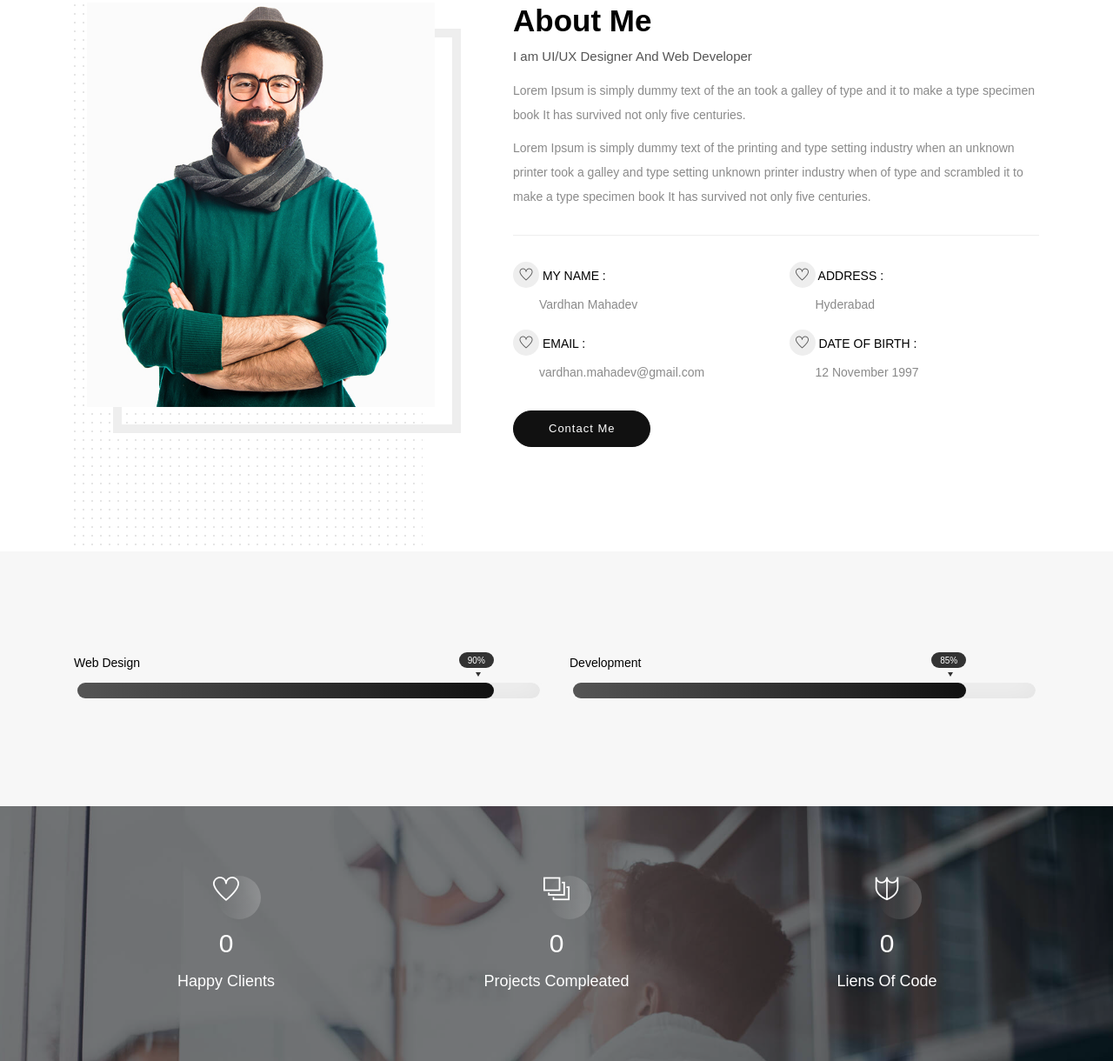
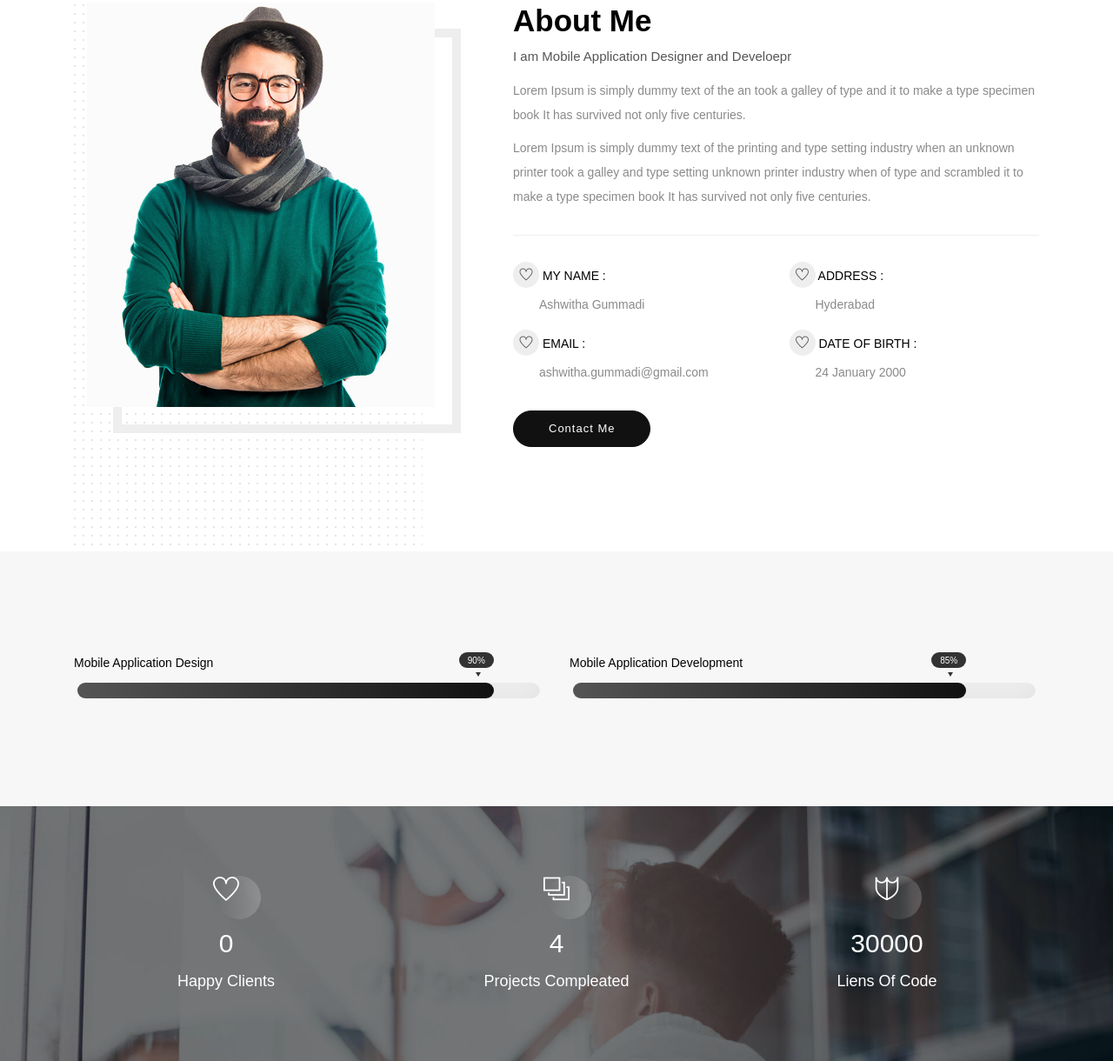
Before and after one commit to vardhan-itspe/portfolio, a plain HTML site: page innovationplans.com/idesign/buka/main.html in a window 1280 px wide. Shown: the part 917-2137 px from the top of the page at 87% size. Drawn offline with Linux system fonts and the light colour scheme; a web font is replaced by a local one.

Commit message:
code upload

```diff
--- a/innovationplans.com/idesign/buka/main.html
+++ b/innovationplans.com/idesign/buka/main.html
@@ -8,12 +8,12 @@
         <meta charset="utf-8">
 		<meta http-equiv="X-UA-Compatible" content="IE=edge" />
         <meta name="viewport" content="width=device-width, initial-scale=1, maximum-scale=1" />
-		<meta name="keywords" content="Vardhan Mahadev" />
-		<meta name="description" content="Vardhan Mahadev" />
+		<meta name="keywords" content="Ashwitha Gummadi" />
+		<meta name="description" content="Ashwitha Gummadi" />
 		<meta name="author" content="" />
 
 		<!-- Title  -->
-		<title>Vardhan Mahadev</title>
+		<title>Ashwitha Gummadi</title>
 
 		<!-- Favicon -->
 		<link rel="shortcut icon" href="img/favicon.ico" />
@@ -98,9 +98,9 @@
                         <h1 class="cd-headline clip">
                             <span class="blc">I Am </span>
                             <span class="cd-words-wrapper">
-                              <b class="is-visible">Vardhan Mahadev</b>
-                              <b>a Developer</b>
-                              <b>a Designer</b>
+                              <b class="is-visible">Ashwitha Gummadi</b>
+                              <b>a React Native Developer</b>
+                              <b>a Mobile Application Designer</b>
                             </span>
                         </h1>
                         <p>Technology and design are the core of success for every business.</p>
@@ -134,7 +134,7 @@
                     <div class="col-lg-7">
                         <div class="content">
                             <h3>About Me</h3>
-                            <span>I am UI/UX Designer And Web Developer</span>
+                            <span>I am Mobile Application Designer and Develoepr</span>
                             <p class="mb-10">Lorem Ipsum is simply dummy text of the an took a galley of type and it to make a type specimen book It has survived not only five centuries.</p>
                             <p>Lorem Ipsum is simply dummy text of the printing and type setting industry when an unknown printer took a galley and type setting unknown printer industry when of type and scrambled it to make a type specimen book It has survived not only five centuries.</p>
 
@@ -143,11 +143,11 @@
                                     <div class="col-md-6">
                                         <div class="item mb-sm30 mb-15">
                                             <h6><span class="icon ti-heart"></span> My Name : </h6>
-                                            <p>Vardhan Mahadev</p>
+                                            <p>Ashwitha Gummadi</p>
                                         </div>
                                         <div class="item mb-sm30">
                                             <h6><span class="icon ti-heart"></span> Email : </h6>
-                                            <p>vardhan.mahadev@gmail.com</p>
+                                            <p>ashwitha.gummadi@gmail.com</p>
                                         </div>
                                     </div>
                                     <div class="col-md-6">
@@ -157,7 +157,7 @@
                                         </div>
                                         <div class="item">
                                             <h6><span class="icon ti-heart"></span> Date Of Birth : </h6>
-                                            <p>12 November 1997</p>
+                                            <p>24 January 2000</p>
                                         </div>
                                     </div>
                                 </div>
@@ -186,7 +186,7 @@
                     <div class="col-lg-6">
                         <div class="skills">
                             <div class="skill-item">
-                                <h5>Web Design</h5>
+                                <h5>Mobile Application Design</h5>
                                 <div class="skill-progress">
                                     <div class="progres" data-value="90%"></div>
                                 </div>
@@ -203,7 +203,7 @@
                     <div class="col-lg-6">
                         <div class="skills">
                             <div class="skill-item">
-                                <h5>Development</h5>
+                                <h5>Mobile Application Development</h5>
                                 <div class="skill-progress">
                                     <div class="progres" data-value="85%"></div>
                                 </div>
@@ -238,7 +238,7 @@
                     <div class="col-lg-4 col-md-6">
                         <div class="item text-center mb-md50">
                             <span class="icon ti-layers-alt"></span>
-                            <h4 class="count">0</h4>
+                            <h4 class="count">4</h4>
                             <h6>Projects Compleated</h6>
                         </div>
                     </div>
@@ -246,7 +246,7 @@
                     <div class="col-lg-4 col-md-6">
                         <div class="item text-center">
                             <span class="icon ti-shield"></span>
-                            <h4 class="count">0</h4>
+                            <h4 class="count">30000</h4>
                             <h6>Liens Of Code</h6>
                         </div>
                     </div>
@@ -353,17 +353,17 @@
                     <div class="owl-carousel owl-theme offset-lg-1 col-lg-10 text-center">
                         <div class="item">
                             <p>Lorem Ipsum is simply dummy text of the printing and type setting industry when an unknown printer took a galley of type and scrambled it to make a type specimen book It has survived not only five centuries.</p>
-                            <h6>Vardhan Mahadev</h6>
+                            <h6>Ashwitha Gummadi</h6>
                             <h5>Envato customer</h5>
                         </div>
                         <div class="item">
                             <p>Lorem Ipsum is simply dummy text of the printing and type setting industry when an unknown printer took a galley of type and scrambled it to make a type specimen book It has survived not only five centuries.</p>
-                            <h6>Vardhan Mahadev</h6>
+                            <h6>Ashwitha Gummadi</h6>
                             <h5>Envato customer</h5>
                         </div>
                         <div class="item">
                             <p>Lorem Ipsum is simply dummy text of the printing and type setting industry when an unknown printer took a galley of type and scrambled it to make a type specimen book It has survived not only five centuries.</p>
-                            <h6>Vardhan Mahadev</h6>
+                            <h6>Ashwitha Gummadi</h6>
                             <h5>Envato customer</h5>
                         </div>
                     </div>
@@ -522,7 +522,7 @@
                         <div class="item">
                             <span class="icon ti-mobile"></span>
                             <h6>Phone</h6>
-                            <p>+91 7036221419</p>
+                            <p>+91 9912164111</p>
                         </div>
                     </div>
 
@@ -538,7 +538,7 @@
                         <div class="item">
                             <span class="icon ti-email"></span>
                             <h6>Email</h6>
-                            <p>vardhan.mahadev@gmail.com</p>
+                            <p>ashwith.gummadi@gmail.com</p>
                         </div>
                     </div>
 
```
Also changed, not shown: index.html (+1 -1 lines).
